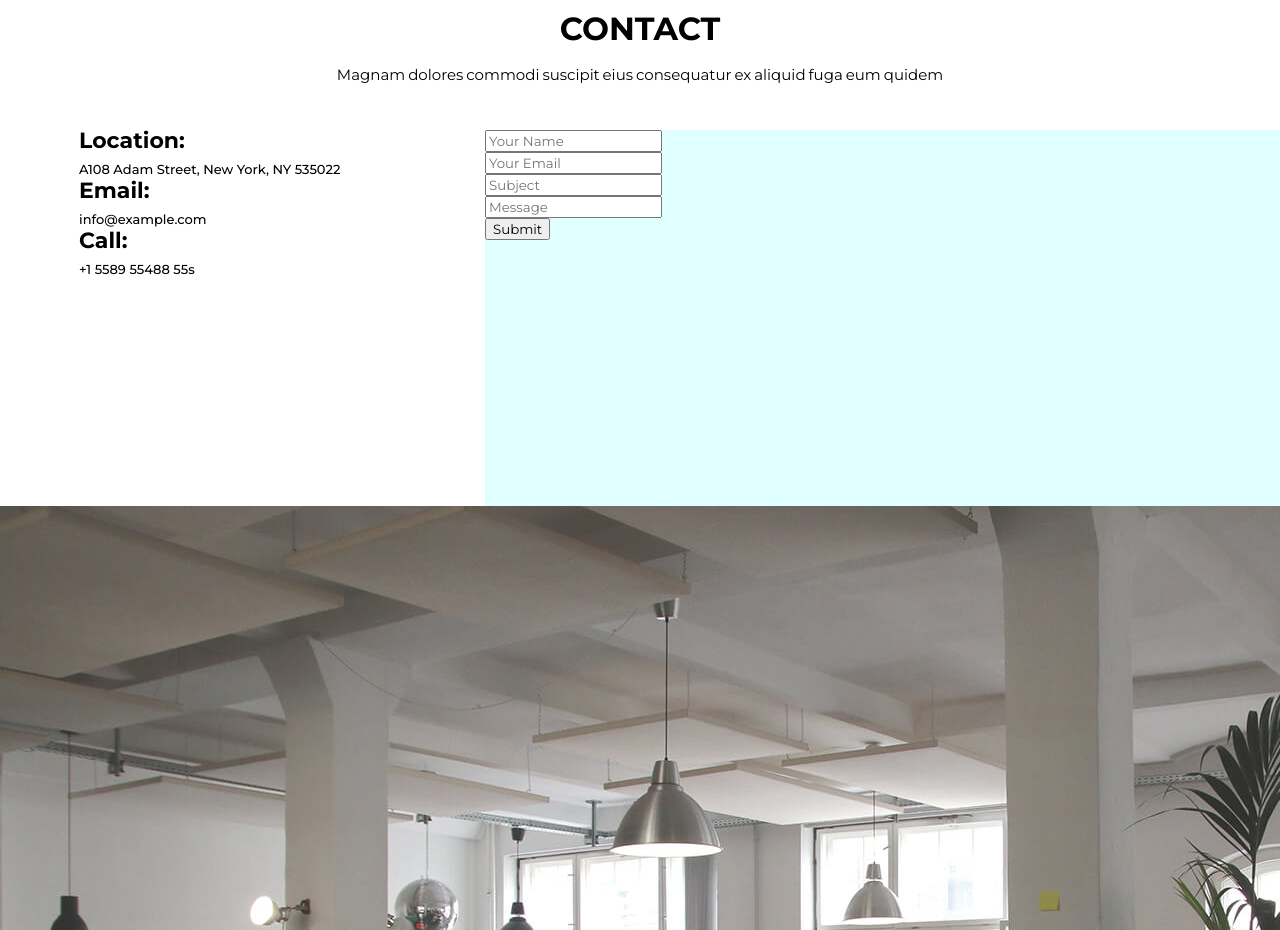
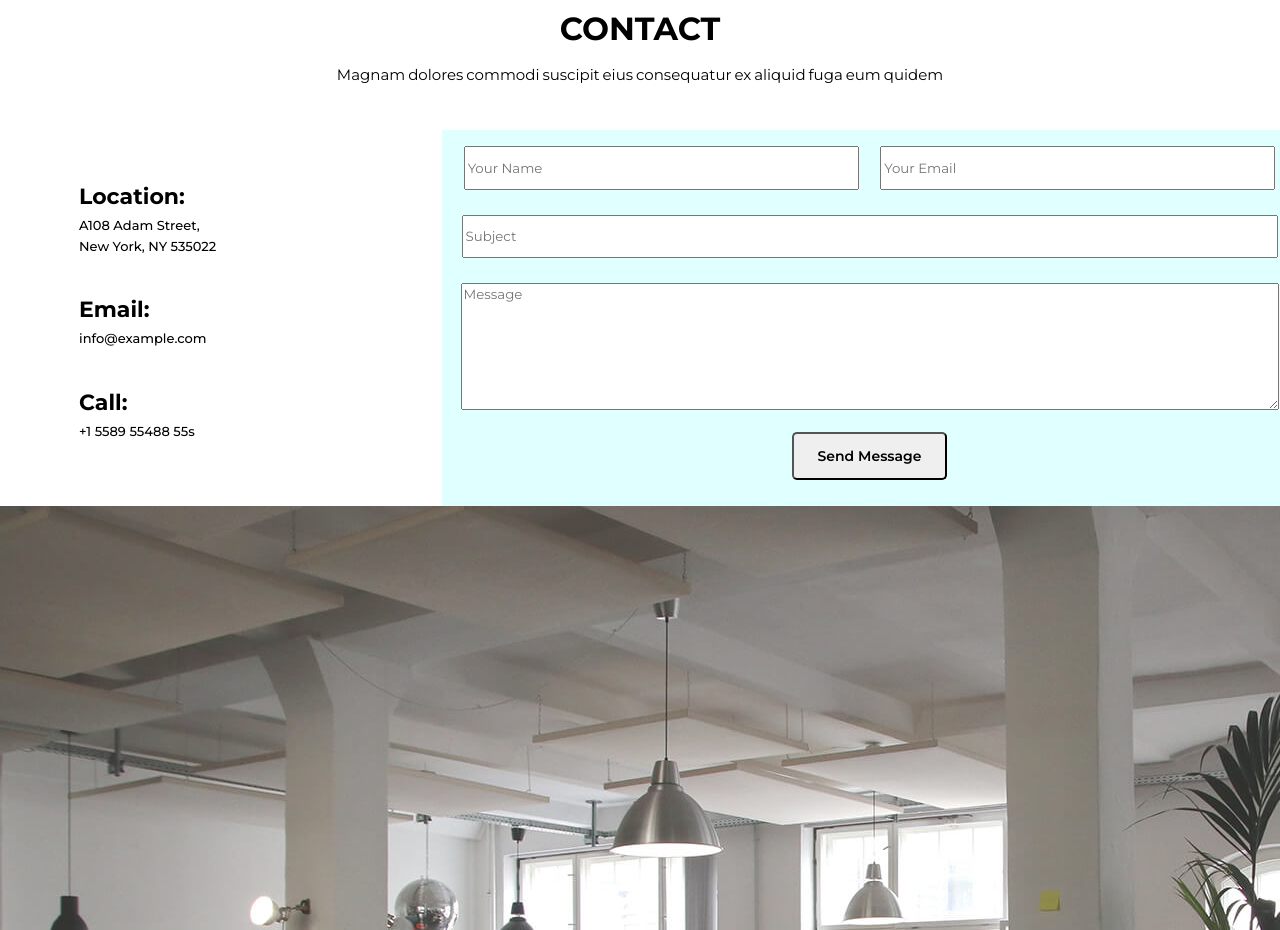
Before and after one commit to onlysparrow-web/web-site, a plain HTML site: page index.html in a window 1280 px wide. Shown: the part 8020-8950 px from the top of the page. Drawn offline with Linux system fonts and the light colour scheme.

Commit message:
Update index.html

```diff
--- a/index.html
+++ b/index.html
@@ -347,37 +347,42 @@
       <p class="cond">Magnam dolores commodi suscipit eius consequatur ex aliquid fuga eum quidem</p>
     <div class="contacts">
       <div class="location">
+        <div class="loc1">
         <h5 class="maniloc">Location:</h5>
         <p class="locdetails">
-          A108 Adam Street,
+          A108 Adam Street,<br>
 New York, NY 535022
         </p>
+      </div>
+      <div class="loc2">
         <h5 class="maniloc">Email:</h5>
         <p class="locdetails">
           info@example.com
         </p>
+      </div>
+      <div class="loc3">
         <h5 class="maniloc">Call:</h5>
         <p class="locdetails">
           +1 5589 55488 55s
         </p>
+      </div>
 
       </div>
       <form class="forms">
-        <div>
-          <input type="text" placeholder="Your Name">
-
+        <div class="namemail">
+          <input type="text" placeholder="Your Name" id="box1">
+          <input type="text" placeholder="Your Email" id="box2">
         </div>
-        <div>
-          <input type="text" placeholder="Your Email">
+        <div class="subject">
+          <input type="text" placeholder="Subject" id="sub">
         </div>
-        <div>
-          <input type="text" placeholder="Subject">
+        <div class="message">
+          <textarea placeholder="Message" id="subbut"></textarea>
+          <!-- <input type="text" > -->
         </div>
-        <div>
-          <input type="text" placeholder="Message">
-        </div>
-        <input type="submit" value="Submit">
-
+        <div class="butalign">
+        <input type="submit" value="Send Message" id="finalbutton" >
+      </div>
       </form>
     </div>
     </section>
```
